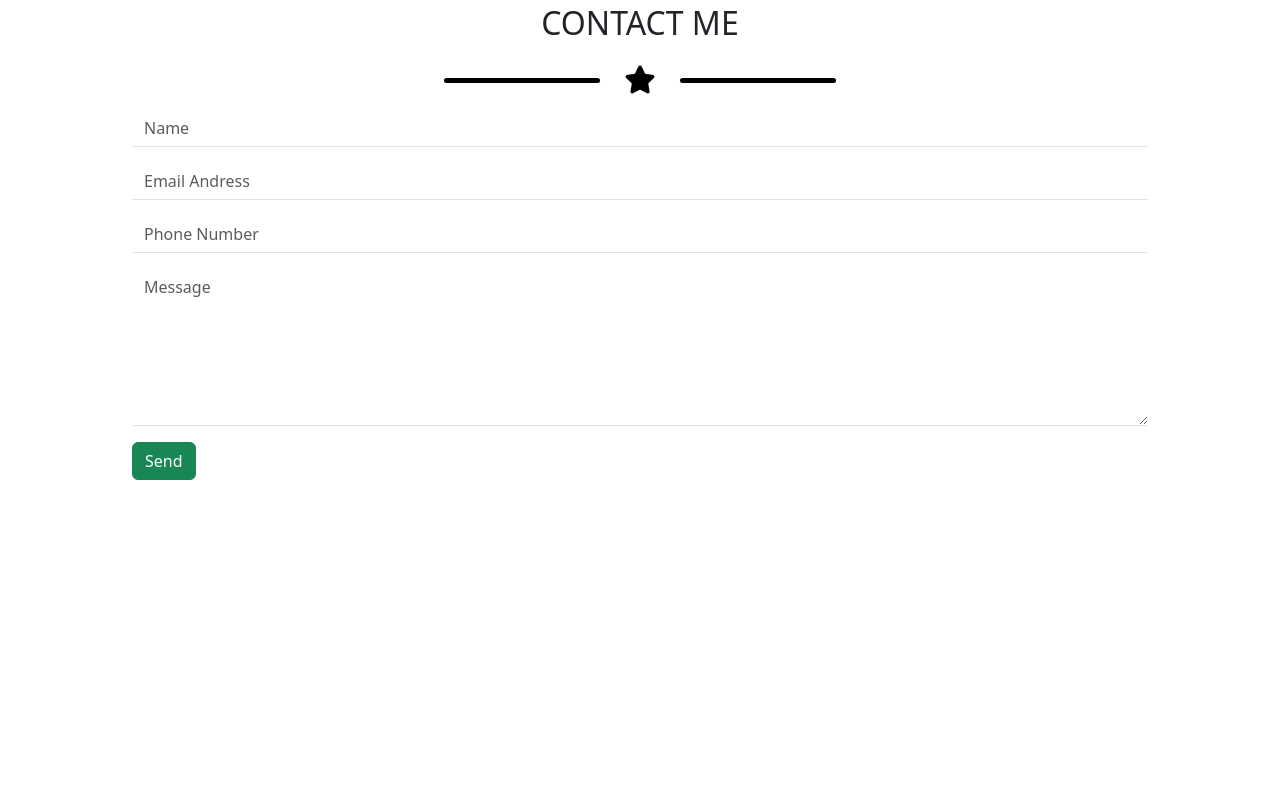
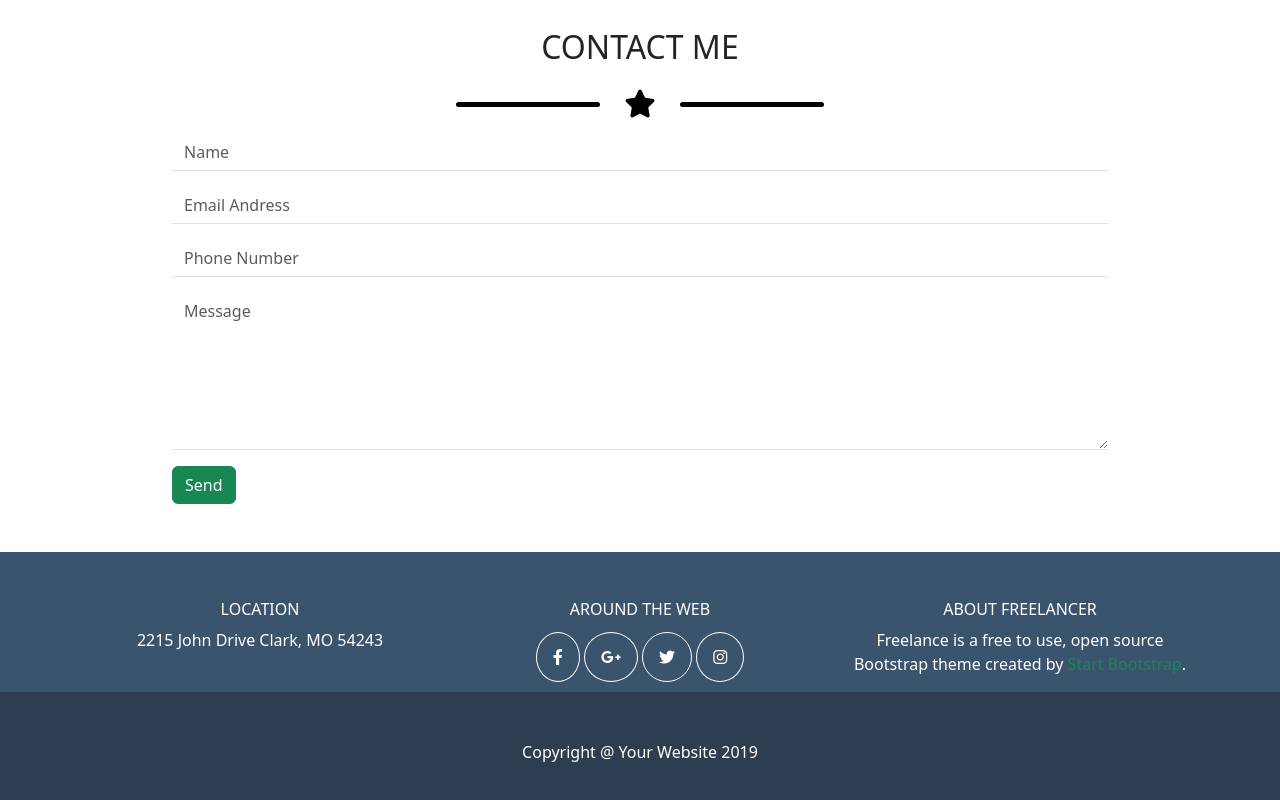
Before and after one commit to Carmine-Faella/html-css-bootstrap-freelancer, a plain HTML site: page index.html in a window 1280 px wide. Shown: the part 1816-2616 px from the top of the page. Before the commit the page ends 2344 px from the top, so only its background shows below. Drawn offline with nearby package versions, Linux system fonts and the light colour scheme.

Commit message:
Fine implementazione. Da agg dettagli e hover

```diff
--- a/css/style.css
+++ b/css/style.css
@@ -7,6 +7,8 @@
 :root{
     --ms-bg-color-head:rgb(44,62,80);
     --ms-bg-color-section:rgb(85,189,156);
+    --ms-bg-color-ft:rgb(58,84,109);
+    --ms-bg-color-fb:rgb(44,62,80);
 }
 
 header{
@@ -22,10 +24,22 @@ body{
 }
 
 #about, #contact{
-    padding: 0px 7.5rem;
+    padding: 0px 10rem;
 }
 
 .star-line{
     height: 0.3rem;
     width: 15%;
 }
+
+.foot-top{
+    background-color: var(--ms-bg-color-ft);
+}
+
+.foot-bottom{
+    background-color: var(--ms-bg-color-fb);
+}
+
+footer a{
+    text-decoration: none;
+}
--- a/index.html
+++ b/index.html
@@ -10,7 +10,7 @@
         <link rel="stylesheet" href="https://cdnjs.cloudflare.com/ajax/libs/font-awesome/6.3.0/css/all.min.css" integrity="sha512-SzlrxWUlpfuzQ+pcUCosxcglQRNAq/DZjVsC0lE40xsADsfeQoEypE+enwcOiGjk/bSuGGKHEyjSoQ1zVisanQ==" crossorigin="anonymous" referrerpolicy="no-referrer" />
         <link href="https://fonts.googleapis.com/css2?family=Open+Sans:ital,wght@0,300;0,400;0,500;0,600;0,700;0,800;1,300;1,400;1,500;1,600;1,700;1,800&display=swap" rel="stylesheet" />
     </head>
-    <body class="debug">
+    <body>
 
         <header class="fixed-top">
 
@@ -18,7 +18,7 @@
                 <div class="container">
                   <a class="navbar-brand text-white" href="#">START BOOTSTRAP</a>
                   <button class="navbar-toggler border-white" type="button" data-bs-toggle="collapse" data-bs-target="#navbarSupportedContent" aria-controls="navbarSupportedContent" aria-expanded="false" aria-label="Toggle navigation">
-                    <span class="navbar-toggler-icon"></span>
+                    <i class="fa-solid fa-bars text-white p-1"></i>
                   </button>
                   <div class="collapse navbar-collapse" id="navbarSupportedContent">
                     <ul class="navbar-nav ms-auto mb-2 mb-lg-0">
@@ -171,11 +171,42 @@
         </main>
 
         <footer>
-            <div class="foot-top">
+            <div class="foot-top text-center text-white pt-5">
+
+                <div class="container">
+
+                    <div class="row g-4">
+
+                        <div class="col-12 col-md-4">
+
+                            <h6>LOCATION</h6>
+                            <div>2215 John Drive Clark, MO 54243</div>
+
+                        </div>
+
+                        <div class="col-12 col-md-4">
+
+                            <h6 class="pb-1">AROUND THE WEB</h6>
+                            <a href="#" class="text-white"><i class="fa-brands fa-facebook-f border-white border p-3 rounded-circle"></i></a>
+                            <a href="#" class="text-white"><i class="fa-brands fa-google-plus-g border-white border p-3 rounded-circle"></i></a>
+                            <a href="#" class="text-white"><i class="fa-brands fa-twitter border-white border p-3 rounded-circle"></i></a>
+                            <a href="#" class="text-white"><i class="fa-brands fa-instagram border-white border p-3 rounded-circle"></i></a>
+                        </div>
+
+                        <div class="col-12 col-md-4">
+
+                            <h6>ABOUT FREELANCER</h6>
+                            <p>Freelance is a free to use, open source Bootstrap theme created by <a href="#" class="text-success">Start Bootstrap</a>.</p>
+
+                        </div>
+
+                </div>
 
             </div>
 
-            <div class="foot-bottom">
+            <div class="foot-bottom py-5">
+
+                <p class="m-0">Copyright @ Your Website 2019</p>
 
             </div>
 
```
